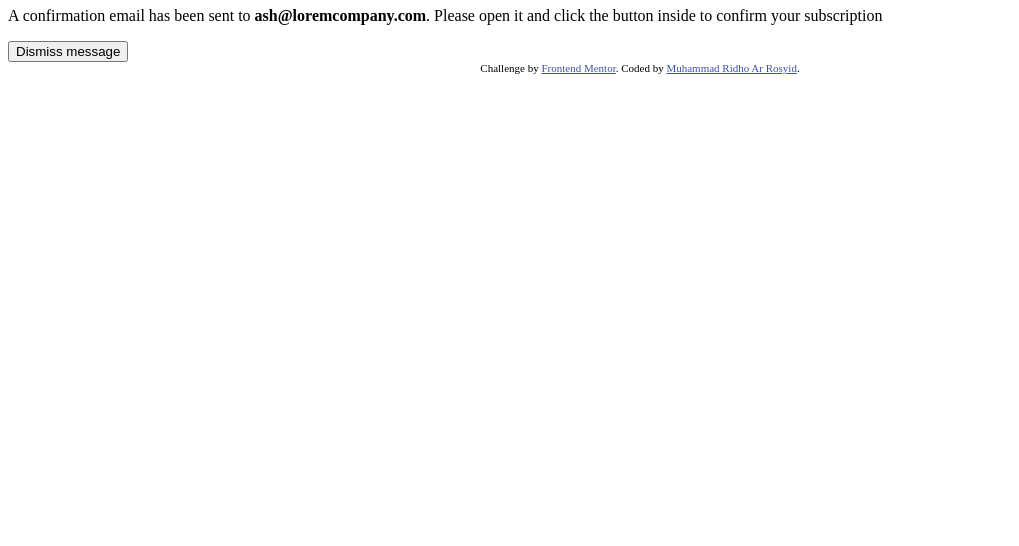
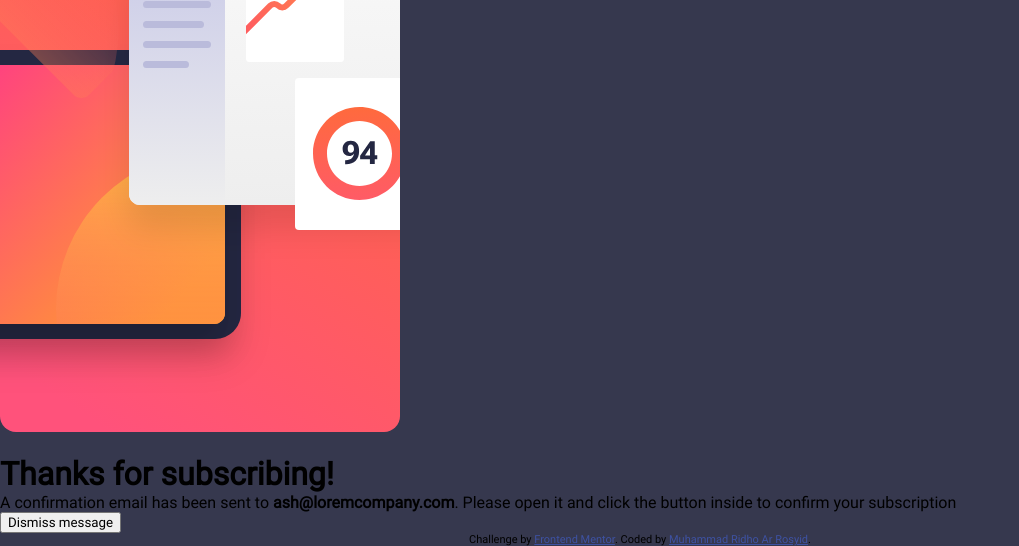
Before and after one commit to ridhoarrosyid/news-paper, a plain HTML site: page newsletter.html in a window 1280 px wide. Shown: the part 296-842 px from the top of the page, without its empty margins (0-1019 px from the left). Before the commit the page ends 800 px from the top, so only its background shows below. Drawn offline with Linux system fonts and the light colour scheme.

Commit message:
mengganti file html dan mengulang css

```diff
--- a/newsletter.css
+++ b/newsletter.css
@@ -0,0 +1,19 @@
+/* asset */
+@font-face {
+  font-family: roboto-bold;
+  src: url(/assets/fonts/Roboto-Bold.ttf);
+}
+
+@font-face {
+  font-family: roboto-regular;
+  src: url(/assets/fonts/Roboto-Regular.ttf);
+}
+/* mulai style */
+* {
+  font-family: roboto-regular, sans-serif, verdana;
+  margin: 0;
+}
+
+body {
+  background-color: hsl(235, 18%, 26%);
+}
--- a/newsletter.html
+++ b/newsletter.html
@@ -29,7 +29,8 @@
   </head>
   <body>
     <!-- Sign-up form start -->
-    <div id="signUpForm">
+    <div class="container" id="signUp">
+      <div class="tulisan">
         <h1>Stay updated!</h1>
         <p>Join 60,000+ product managers receiving monthly updates on:</p>
         <ul>
@@ -48,11 +49,13 @@
           <button type="submit">Subscribe to monthly newsletter</button>
         </form>
       </div>
+      <img src="/assets/images/illustration-sign-up-desktop.svg" alt="" />
+    </div>
 
     <!-- Sign-up form end -->
 
     <!-- Success message start -->
-    <div id="successMessage">
+    <div class="container" id="success">
       <img src="" alt="" />
       <h1>Thanks for subscribing!</h1>
       <p>
```
Lines whose indentation alone changed are shown as unchanged.
